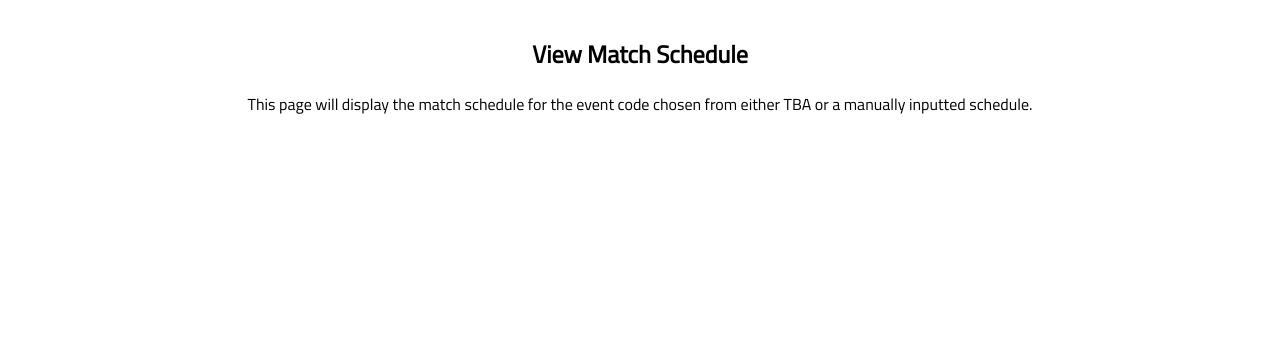
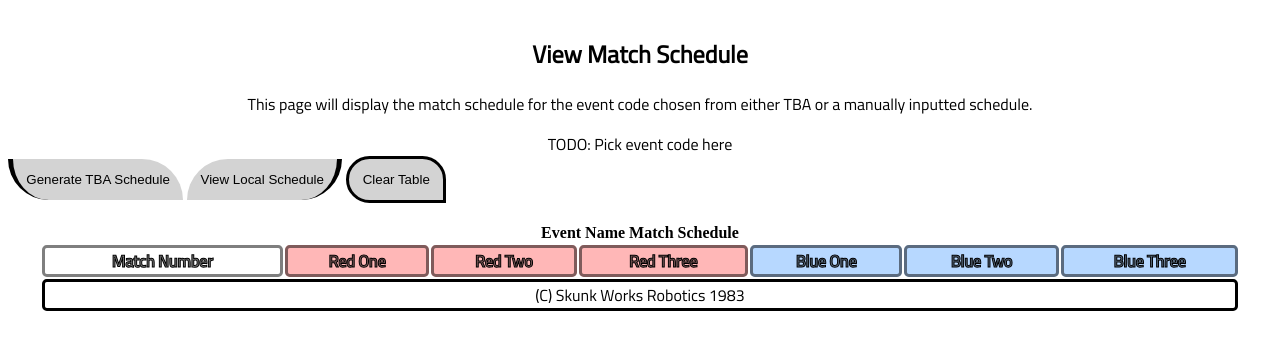
Before and after one commit to Skunkworks1983/ScoutingApp2019, a plain HTML site: page viewSchedule.html in a window 1280 px wide. Drawn offline with Linux system fonts and the light colour scheme.

Commit message:
Added View Match Schedule Functionality
it might not be in the TBA format however

```diff
--- a/css/style.css
+++ b/css/style.css
@@ -180,15 +180,100 @@ input:invalid {
 }
 
 #titlebar {
-  position: fixed;
-  margin: auto auto;
+  /* position: relative; */
+  margin: none;
   top: 1em; left: 20%; right: 20%;
   width: 60%;
 }
 
+#matchtable {
+  position: relative;
+  margin: auto auto;
+  text-align: center;
+  width: 95%
+
+  /* border-style: double; */
+  /* font-family: "Titillium Web"; */
+  /* padding: 0.3em; */
+}
+
+.redmatches {
+  background-color: #ffb7b7;
+  border-color: red;
+  border-style: ridge;
+  border-width: thick;
+  border-spacing: 0.3em;
+  padding: 0.3em;
+
+  font-family: "Titillium Web";
+}
+
+.bluematches {
+  background-color: #b7d8ff;
+  border-color: blue;
+  border-style: ridge;
+  border-width: thick;
+  border-spacing: 0.3em;
+  padding: 0.3em;
+
+  font-family: "Titillium Web";
+}
+
+td {
+  border-style: solid;
+  border-spacing: 0.3em;
+  border-radius: 0.3em;
+  font-family: "Titillium Web";
+}
+
+.generatebutton1 {
+  background-color: lightgray;
+
+  padding: 1em;
+
+  border-style: solid;
+  border-bottom-left-radius: 100em;
+  border-top-right-radius: 100em;
+  border-width: thick;
+  /* border-color: black; */
+  border-top: none; border-right: none; border-bottom: none;
+}
+
+.generatebutton2 {
+  background-color: lightgray;
+
+  padding: 1em;
+
+  border-style: solid;
+  border-bottom-right-radius: 100em;
+  border-top-left-radius: 100em;
+  border-width: thick;
+  /* border-color: black; */
+  border-top: none; border-left: none; border-bottom: none;
+}
+
+.generatebutton3 {
+  background-color: lightgray;
+
+  padding: 1em;
+
+  border-style: solid;
+  border-radius: 100em;
+  border-bottom-right-radius: 0em;
+  border-width: medium;
+  border-color: black;
+
+}
+
+.tablelabel {
+  font-weight: bold;
+  color: rgba(0, 0, 0, 0.5);
+  -webkit-text-stroke: 1px black;
+}
+
 @media only screen and (max-device-width: 1366px) {
   #titlebar {
-    position: fixed;
+    position: relative;
     top: 1em; left: 5%; right: 5%;
     width: 90%;
 
--- a/js/formvalidation.js
+++ b/js/formvalidation.js
@@ -1,18 +1,16 @@
-
-while(false) {
-const eventcode = document.getElementById("eventcode");
-const matchno = document.getElementById("matchno")
-// red ids
-const red1 = document.getElementById("red1");
-const red2 = document.getElementById("red2");
-const red3 = document.getElementById("red3");
-// blue ids
-const blue1 = document.getElementById("blue1");
-const blue2 = document.getElementById("blue2");
-const blue3 = document.getElementById("blue3");
-// make sure this loop doesn't run too much
-
-}
+// while(false) {
+// const eventcode = document.getElementById("eventcode");
+// const matchno = document.getElementById("matchno")
+// // red ids
+// const red1 = document.getElementById("red1");
+// const red2 = document.getElementById("red2");
+// const red3 = document.getElementById("red3");
+// // blue ids
+// const blue1 = document.getElementById("blue1");
+// const blue2 = document.getElementById("blue2");
+// const blue3 = document.getElementById("blue3");
+// // make sure this loop doesn't run too much
+// }
 
 // this document is for validating the form and writing the results to the local storage
 function errorMessage() {
@@ -44,7 +42,16 @@ function errorMessage() {
 // for some reason Patrick was still using the v2 API
 
 // test JSON objects
-testObj = {"eventname":"2018wapp", "match":[1,2], "red1":[254,6969], "red2":[118,420], "red3":[1983,7005], "blue1":[168,999], "blue2":[7005,666], "blue3":[5803,69]}
+testObj = {
+            "eventname":"2018wapp",
+            "match":[1,2,3,4],
+            "red1":[254,6969,4556,443],
+            "red2":[118,420,809,3122],
+            "red3":[1983,7005,9301,837],
+            "blue1":[168,999,3293,7463],
+            "blue2":[7005,666,321,8402],
+            "blue3":[5803,69,6283,971]
+          }
 
 // for the final version of the JSON object we should nest multiple objects inside of each other, so that we can store all events in a single JSON object to simplify the code necessary for the implementation of viewSchedule
 
@@ -104,3 +111,57 @@ function submitSchedule() {
     return false;
   }
 }
+
+// function to add rows to the table
+function addRows() { // event nombre is a tribute to Patrick and his wonderful code
+  var i = 0;
+  var eventNombre = testObj.eventname;
+  // matchno = document.createTextNode(testObj.match);
+  for(i=0; i < (testObj.match.length); i++) {
+    if (!document.getElementsByTagName) return;
+    // find the table
+    tabBody = document.getElementsByTagName("tbody").item(0);
+
+    // create a new row
+    row = document.createElement("tr");
+
+    // how many cells are included
+    cell1 = document.createElement("td");
+    cell2 = document.createElement("td");
+    cell3 = document.createElement("td");
+    cell4 = document.createElement("td");
+    cell5 = document.createElement("td");
+    cell6 = document.createElement("td");
+    cell7 = document.createElement("td");
+
+    // text nodes
+    matchno = document.createTextNode(testObj.match[i]);
+    red1 = document.createTextNode(testObj.red1[i]);
+    red2 = document.createTextNode(testObj.red2[i]);
+    red3 = document.createTextNode(testObj.red3[i]);
+    blue1 = document.createTextNode(testObj.blue1[i]);
+    blue2 = document.createTextNode(testObj.blue2[i]);
+    blue3 = document.createTextNode(testObj.blue3[i]);
+
+    // add text values to the cells
+    cell1.appendChild(matchno);
+    cell2.appendChild(red1);
+    cell3.appendChild(red2);
+    cell4.appendChild(red3);
+    cell5.appendChild(blue1);
+    cell6.appendChild(blue2);
+    cell7.appendChild(blue3);
+
+    // add td to try
+    row.appendChild(cell1);
+    row.appendChild(cell2);
+    row.appendChild(cell3);
+    row.appendChild(cell4);
+    row.appendChild(cell5);
+    row.appendChild(cell6);
+    row.appendChild(cell7);
+
+    // add tr to the table body
+    tabBody.appendChild(row);
+  }
+}
--- a/viewSchedule.html
+++ b/viewSchedule.html
@@ -1,6 +1,6 @@
 <!DOCTYPE html>
 <!-- This document is to display the current match schedule -->
-<html lang="en" class="sidewaysScroll">
+<html lang="en">
   <head>
     <meta name="viewport" content="width=device-width, user-scalable=no, initial-scale=1" />
     <link rel="stylesheet" type="text/css" href="css/style.css" />
@@ -12,9 +12,54 @@
     <div id="titlebar">
       <h2 class="viewTitle" >View Match Schedule</h2>
       <p class="tweb">This page will display the match schedule for the event code chosen from either TBA or a manually inputted schedule.</p>
+      <p class="tweb">TODO: Pick event code here</p>
     </div>
-    <div>
-
+    <div id="buttonDIV">
+      <button class="generatebutton1" onclick="">Generate TBA Schedule</button>
+      <button class="generatebutton2" onclick="addRows();">View Local Schedule</button>
+      <button class="generatebutton3" onclick="document.location.reload(false);">Clear Table</button>
+    </div>
+    <br />
+    <div style="font-family: "Titillium Web";">
+      <table id="matchtable">
+        <thead>
+          <tr>
+            <th colspan="7" style="font-family: "Titillium Web";">Event Name Match Schedule</th>
+          </tr>
+        </thead>
+        <colgroup>
+          <col>
+          <col span="3" class="redmatches">
+          <col span="3" class="bluematches">
+        </colgroup>
+        <tbody>
+          <tr>
+            <td class="tablelabel">Match Number</td>
+            <td class="tablelabel">Red One</td>
+            <td class="tablelabel">Red Two</td>
+            <td class="tablelabel">Red Three</td>
+            <td class="tablelabel">Blue One</td>
+            <td class="tablelabel">Blue Two</td>
+            <td class="tablelabel">Blue Three</td>
+          </tr>
+          <!-- <tr>
+            <td></td>
+            <td></td>
+            <td></td>
+            <td></td>
+            <td></td>
+            <td></td>
+            <td></td>
+          </tr> -->
+        </tbody>
+        <tfoot>
+          <tr>
+            <td colspan="7">(C) Skunk Works Robotics 1983</td>
+          </tr>
+        </tfoot>
+        <!-- </thead> -->
+        <!-- <caption>(c) Skunk Works Robotics Scouting Team</caption> -->
+      </table>
     </div>
   </body>
 </html>
```
Also changed, not shown: matchForm.html (+1 -1 lines).
